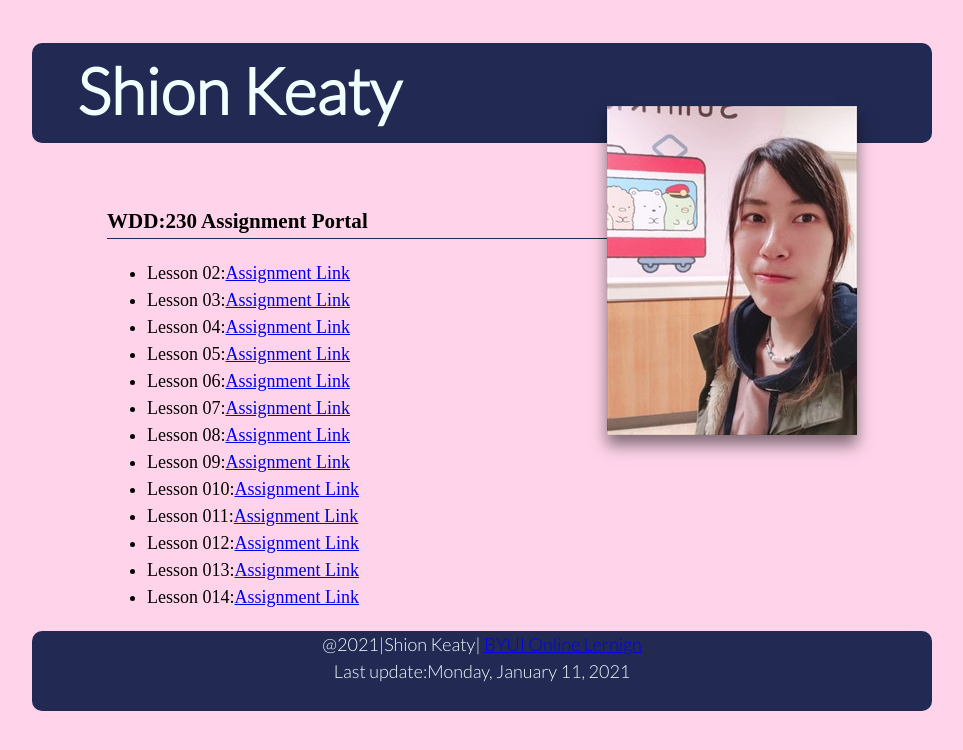
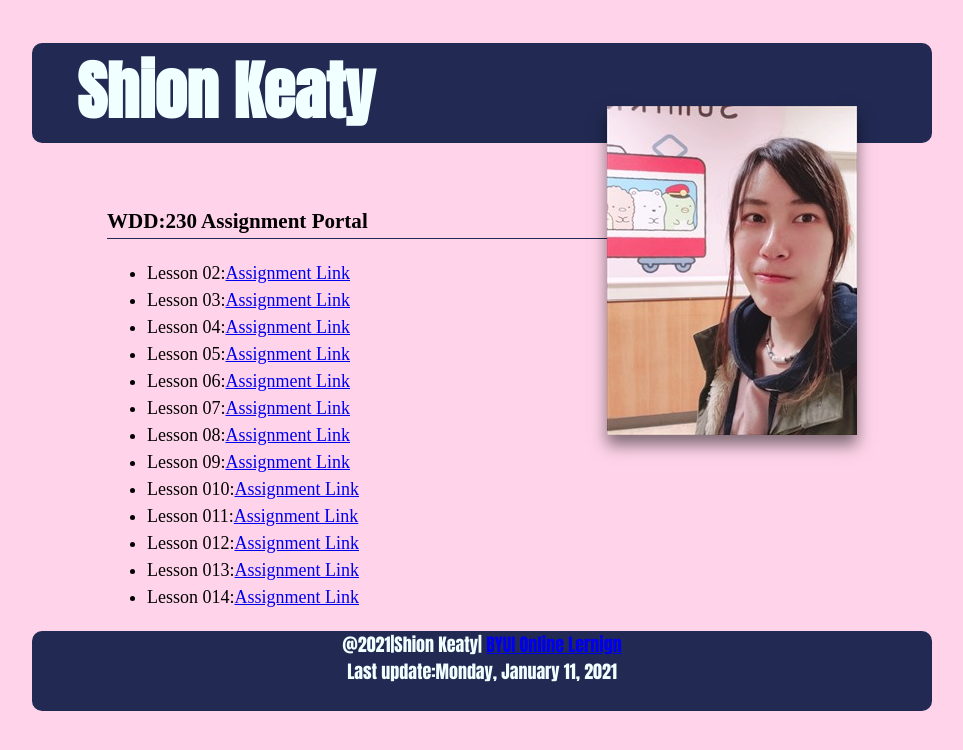
Before and after one commit to Shion034/Shion034.github.io, a plain HTML site: page index.html in a window 1280 px wide. Shown: the whole page, without its empty margins (158-1121 px from the left). Drawn offline with nearby package versions, Linux system fonts and the light colour scheme; files that its build step writes are made by us from their sources.

Commit message:
font updates

```diff
--- a/CSS/style.css
+++ b/CSS/style.css
@@ -1,5 +1,8 @@
 
-@import url('https://fonts.googleapis.com/css2?family=Bitter:wght@700&family=Lato:wght@300&display=swap');
+/*@import url('https://fonts.googleapis.com/css2?family=Bitter:wght@700&family=Lato:wght@300&display=swap');*/
+
+/*font-family: 'Anton', sans-serif;
+font-family: 'Open Sans Condensed', sans-serif;*/
 
 body {
     max-width:900px;
@@ -19,7 +22,8 @@ header{
     border-radius: 10px;
     background-color: #222A53;
     color:azure;
-    font-family: "Lato",serif;
+    font-family: 'Anton', sans-serif;
+    /*font-family: "Lato",serif;*/
     text-indent: 45px;
     font-size: 32px;
 }
@@ -30,7 +34,8 @@ footer{
     border-radius: 10px;
     background-color: #222A53;
     color:azure;
-    font-family: "Lato",serif;
+    font-family: 'Anton', sans-serif;
+    /*font-family: "Lato",serif;*/
     text-align: center;
 }
 
@@ -54,4 +59,5 @@ img.pic-right{
 p.lastupdate{
     font-size:13px;
     text-indent: 20px;
+    font-family: 'Open Sans Condensed', sans-serif;
 }
--- a/index.html
+++ b/index.html
@@ -6,6 +6,9 @@
     <meta name="description" content="Assignment portal for Shion in WDD 230:Web Fronted Development at Brigham Young University-iddaho">
     <link rel="stylesheet" href="css/normalize.css">
     <link href="style.css" rel="stylesheet">
+
+    <link rel="preconnect" href="https://fonts.gstatic.com">
+    <link href="https://fonts.googleapis.com/css2?family=Anton&family=Open+Sans+Condensed:wght@300&display=swap" rel="stylesheet">
     <title>Shion Keaty|portal</title>
 
 </head>
```
